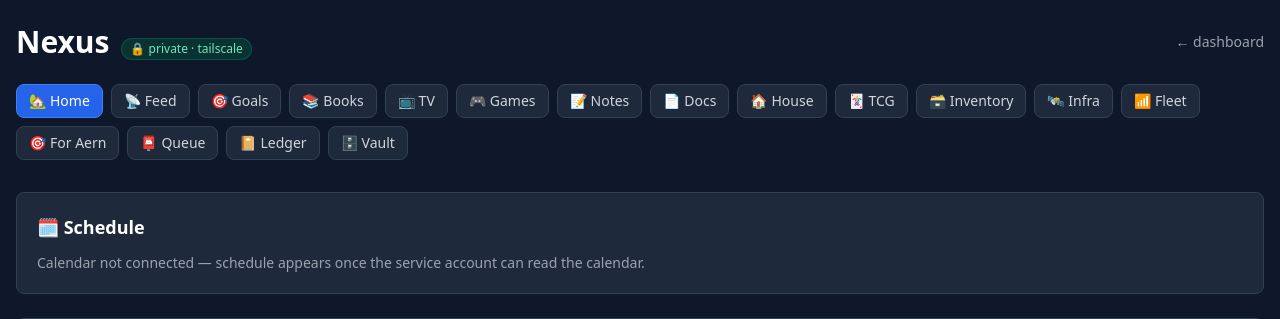
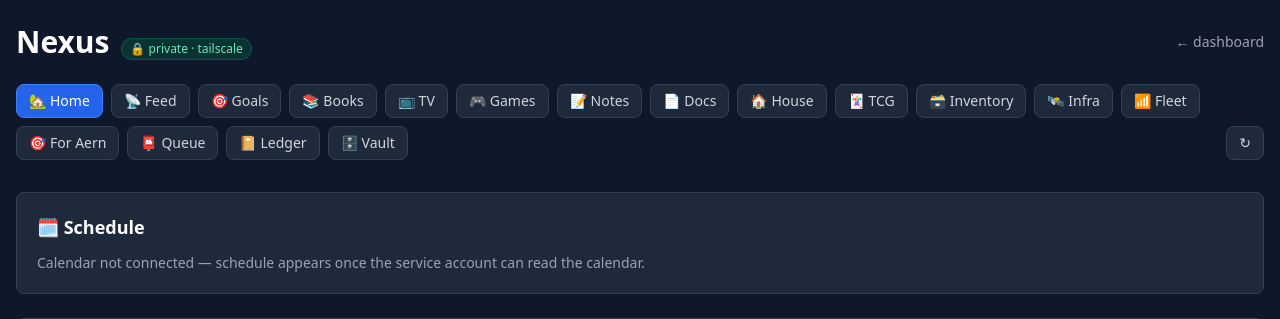
Before and after one commit to Aern28/aernhome, a Flask app: page /nexus in a window 1280 px wide. Shown: the top 319 px of the page. Run offline with Flask 3, Linux system fonts and the light colour scheme; data comes from the database, SQL or seed files in the repository; data that the repository does not hold is empty; some libraries are stand-ins or nearby versions.

Commit message:
Nexus nav: one-tap hard-refresh button (reload + SW update check)
PWA users had no way to force-refresh without clearing site data.

Co-Authored-By: Claude Fable 5 <noreply@anthropic.com>
Claude-Session: https://claude.ai/code/session_01AEy5cRCefv7XzWFmhTfYBa

```diff
--- a/templates/nexus_base.html
+++ b/templates/nexus_base.html
@@ -21,6 +21,11 @@
         <span class="mr-1">{{ icon }}</span>{{ label }}
     </a>
     {% endfor %}
+    <button onclick="if(navigator.serviceWorker){navigator.serviceWorker.getRegistration().then(function(r){if(r)r.update();});} location.reload();"
+            title="Hard refresh"
+            class="px-3 py-1.5 rounded-lg text-sm border bg-dark-card border-dark-border text-gray-300 hover:border-blue-500 ml-auto">
+        ↻
+    </button>
 </nav>
 
 {% block nexus_content %}{% endblock %}
```
